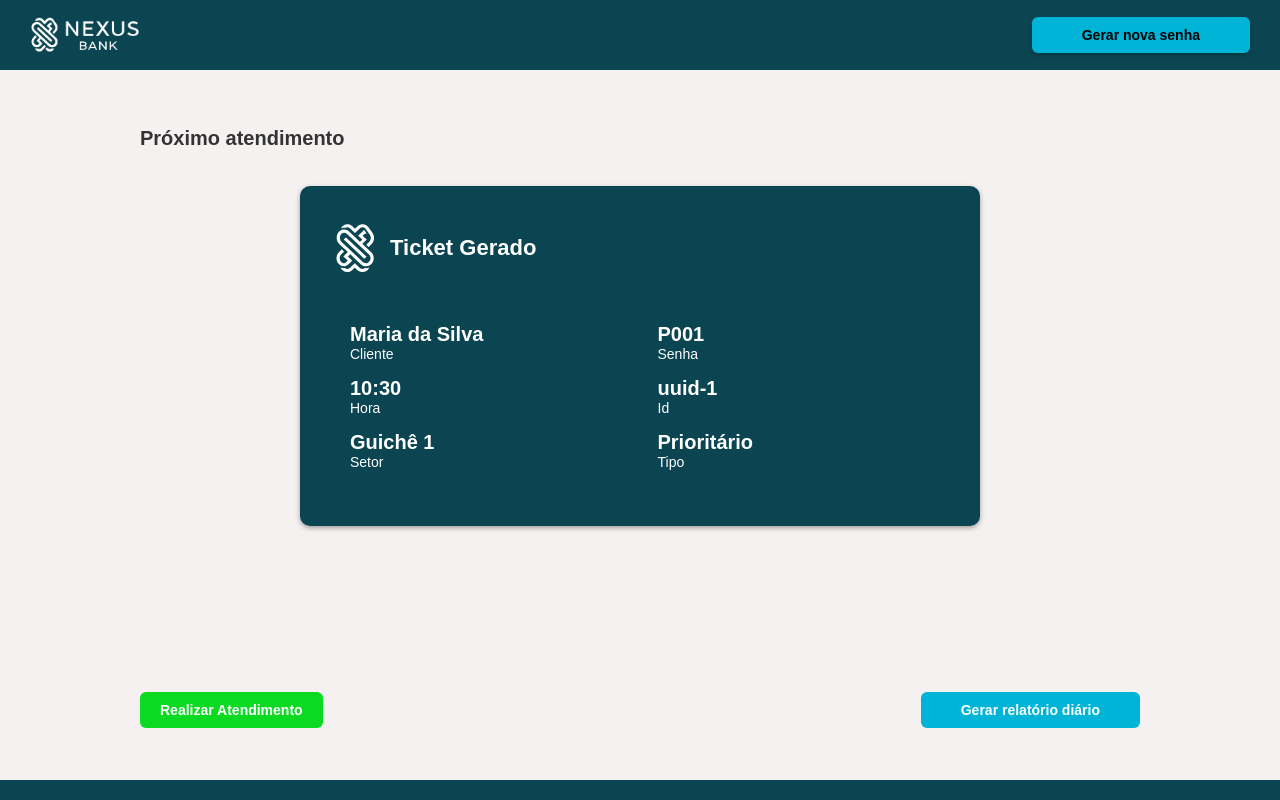
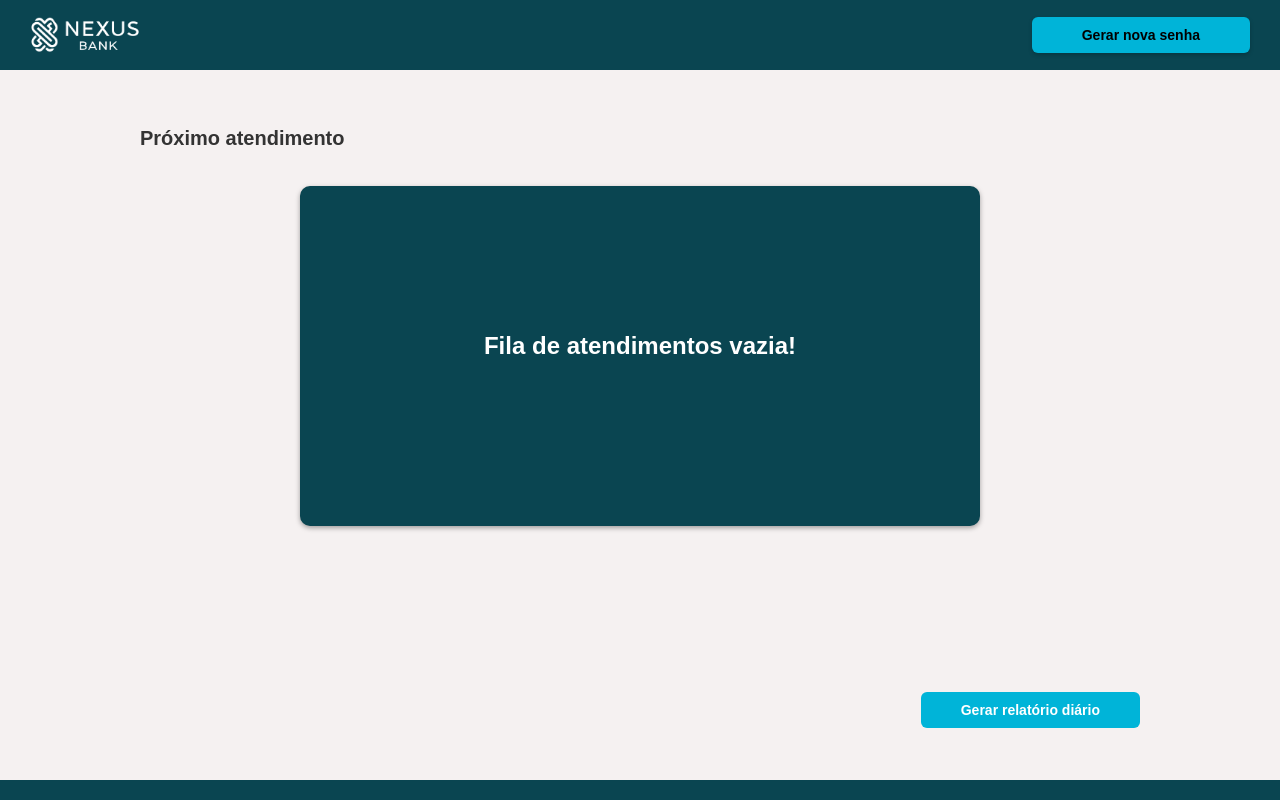
Before and after one commit to Samelafarias/Gerenciamento-de-senhas, a React (Vite) app in the folder Frontend/: page /adm in a window 1280 px wide. Built offline with nearby package versions, Linux system fonts and the light colour scheme.

Commit message:
Ajustes na página de Adm

```diff
--- a/Frontend/src/pages/Adm.jsx
+++ b/Frontend/src/pages/Adm.jsx
@@ -204,14 +204,16 @@ const styles = `
   }
 `;
 
-// Dados de exemplo caso o localStorage esteja vazio
-const DADOS_INICIAIS = [
-    { id: 'uuid-1', nome: 'Maria da Silva', senha: 'P001', hora: '10:30', setor: 'Guichê 1', tipo: 'Prioritário' },
-    { id: 'uuid-2', nome: 'João Pereira', senha: 'C002', hora: '10:32', setor: 'Guichê 2', tipo: 'Convencional' },
-    { id: 'uuid-3', nome: 'Ana Costa', senha: 'C003', hora: '10:35', setor: 'Guichê 1', tipo: 'Convencional' },
-];
+// FUNÇÃO PARA PEGAR A CHAVE DO LOCALSTORAGE - IGUAL A DA PÁGINA 'Dados'
+const getChaveDoDia = () => {
+  const hoje = new Date();
+  const ano = hoje.getFullYear();
+  const mes = String(hoje.getMonth() + 1).padStart(2, '0');
+  const dia = String(hoje.getDate()).padStart(2, '0');
+  return `atendimentos_${ano}-${mes}-${dia}`;
+};
 
-const TEMPO_ESPERA = 5000; // 30 segundos em milissegundos
+const TEMPO_ESPERA = 5000; // 5 segundos em milissegundos
 
 function Adm() {
   const navigate = useNavigate();
@@ -219,13 +221,31 @@ function Adm() {
 
   // --- ESTADO DA APLICAÇÃO ---
 
-  // Tenta carregar a fila do localStorage ou usa os dados iniciais
+  // Tenta carregar a fila do localStorage ou inicia uma fila vazia
   const [filaDeSenhas, setFilaDeSenhas] = useState(() => {
     try {
-      const filaSalva = localStorage.getItem('filaDeSenhas');
-      return filaSalva ? JSON.parse(filaSalva) : DADOS_INICIAIS;
+      const chaveDoDia = getChaveDoDia();
+      const atendimentosSalvos = localStorage.getItem(chaveDoDia);
+
+      if (atendimentosSalvos) {
+        const dadosOriginais = JSON.parse(atendimentosSalvos);
+
+        // Transforma os dados para o formato que a página Adm espera
+        const dadosFormatados = dadosOriginais.map((at, index) => ({
+          id: at.cpf, // Usa o CPF como ID único
+          nome: at.nome,
+          senha: `${at.tipoAtendimento === 'Prioritário' ? 'P' : 'C'}${(index + 1).toString().padStart(3, '0')}`,
+          hora: new Date(at.dataHora).toLocaleTimeString('pt-BR', { hour: '2-digit', minute: '2-digit' }),
+          setor: at.setor,
+          tipo: at.tipoAtendimento
+        }));
+
+        return dadosFormatados;
+      }
+      return []; // Se não houver nada salvo, retorna um array vazio
     } catch (error) {
-      return DADOS_INICIAIS;
+      console.error("Erro ao carregar ou formatar dados do localStorage:", error);
+      return []; // Em caso de erro, retorna um array vazio
     }
   });
 
@@ -240,16 +260,19 @@ function Adm() {
   });
 
   const [atendimentoEmAndamento, setAtendimentoEmAndamento] = useState(false);
-  // Novo estado para controlar o fluxo de chamada com timeout
   const [chamadaStatus, setChamadaStatus] = useState('idle'); // 'idle', 'chamando_1', 'expirado_1', 'chamando_2', 'expirado_2'
 
   const senhaAtual = filaDeSenhas.length > 0 ? filaDeSenhas[0] : null;
 
   // --- EFEITOS PARA PERSISTÊNCIA DE DADOS ---
 
-  // Salva a fila no localStorage sempre que ela mudar
+  // Salva a fila de volta no localStorage sempre que ela mudar
   useEffect(() => {
-    localStorage.setItem('filaDeSenhas', JSON.stringify(filaDeSenhas));
+    const chaveDoDia = getChaveDoDia();
+    // NOTA: Aqui estamos salvando os dados já formatados.
+    // O ideal seria ter uma única fonte de verdade, mas para manter a funcionalidade,
+    // vamos apenas atualizar a lista com os itens restantes.
+    localStorage.setItem(chaveDoDia, JSON.stringify(filaDeSenhas));
   }, [filaDeSenhas]);
 
   // Salva os atendimentos finalizados no localStorage sempre que a lista mudar
@@ -285,7 +308,7 @@ function Adm() {
   };
 
   const iniciarTimer = (proximoStatusExpirado) => {
-    clearTimeout(timerRef.current); // Limpa qualquer timer anterior
+    clearTimeout(timerRef.current);
     timerRef.current = setTimeout(() => {
       setChamadaStatus(proximoStatusExpirado);
     }, TEMPO_ESPERA);
@@ -322,7 +345,7 @@ function Adm() {
   };
 
   const handleGerarRelatorio = () => {
-    const hoje = new Date().toISOString().split('T')[0]; // Formato YYYY-MM-DD
+    const hoje = new Date().toISOString().split('T')[0];
     const atendimentosDeHoje = atendimentosFinalizados.filter(at => at.data === hoje);
 
     if (atendimentosDeHoje.length === 0) {
@@ -402,7 +425,7 @@ function Adm() {
          {/* barra de navegação */}
          <header className="adm-navbar">
            <span className="adm-logo-principal"></span>
-          <button className="adm-btn" onClick={handleGerarSenha}>Gerar nova senha</button>
+           <button className="adm-btn" onClick={() => navigate('/')}>Gerar nova senha</button>
          </header>
 
          {/* body da página */}
@@ -437,7 +460,7 @@ function Adm() {
 
                      <div className="adm-id">
                        <span className="adm-id-value">{senhaAtual.id}</span>
-                      <span className="adm-id-label">Id</span>
+                       <span className="adm-id-label">Id (CPF)</span>
                      </div>
 
                      <div className="adm-sector">
```
Lines whose indentation alone changed are shown as unchanged.
